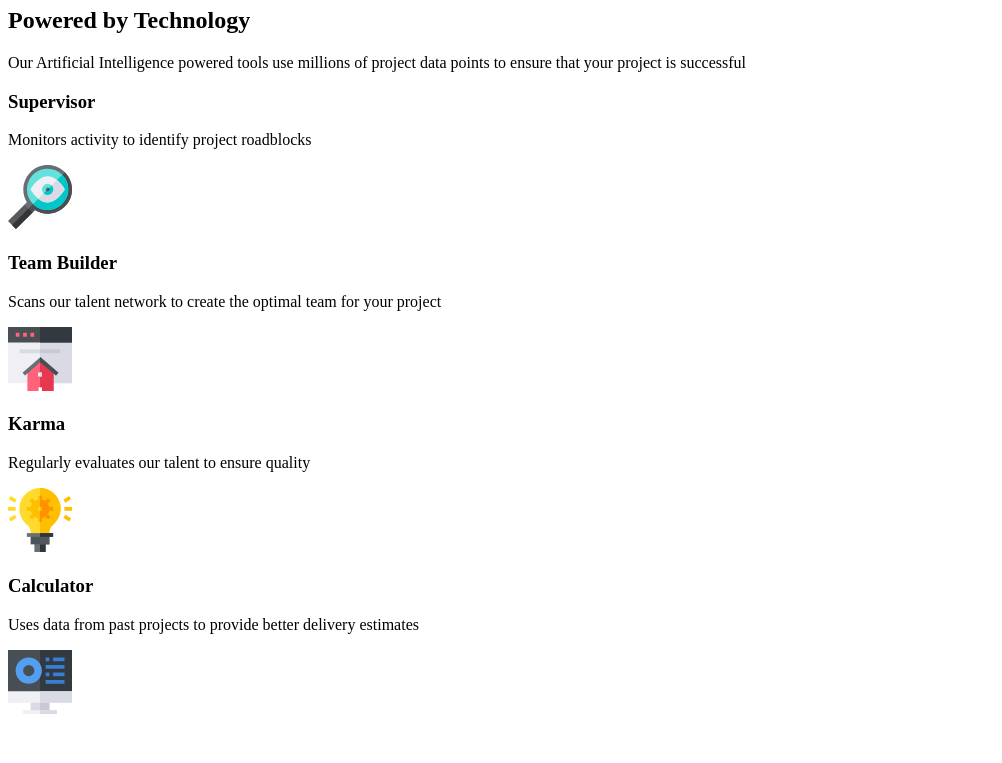
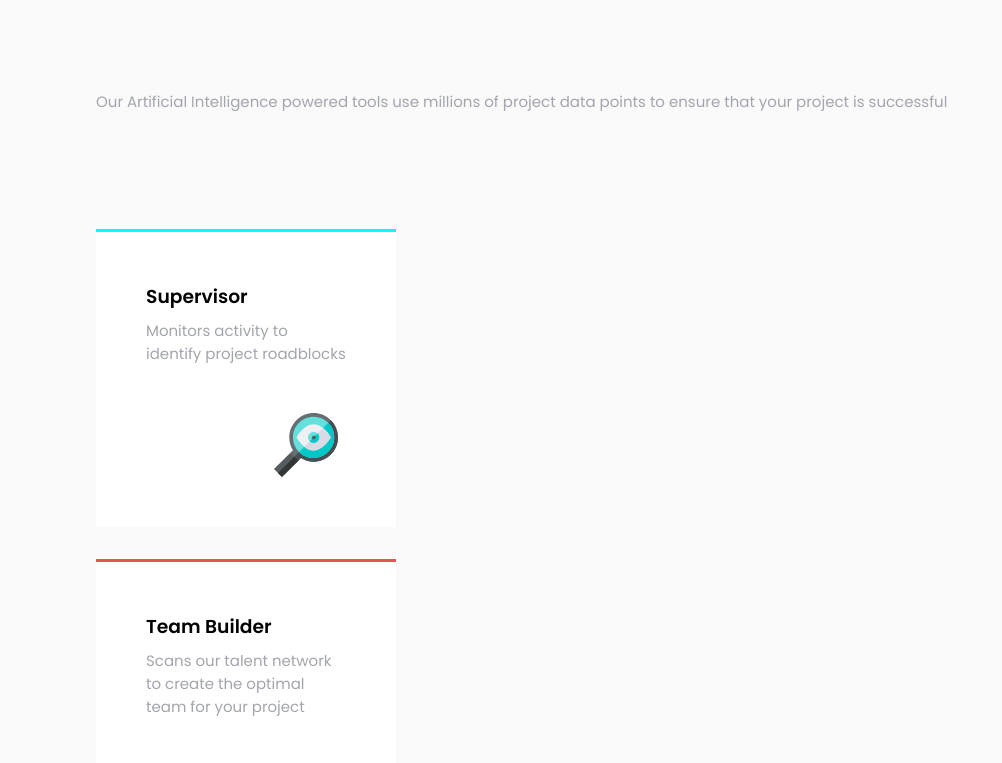
Before and after one commit to JJRenee/four-card-feature, a plain HTML site: page index.html in a window 1280 px wide. Shown: the part 73-836 px from the top of the page, without its empty margins (0-1002 px from the left). Before the commit the page ends 800 px from the top, so only its background shows below. Drawn offline with Linux system fonts and the light colour scheme.

Commit message:
css added

```diff
--- a/index.html
+++ b/index.html
@@ -5,20 +5,28 @@
     <meta http-equiv="X-UA-Compatible" content="IE=edge" />
     <meta name="viewport" content="width=device-width, initial-scale=1.0" />
     <title>Four-card</title>
+    <link rel="preconnect" href="https://fonts.googleapis.com" />
+    <link rel="preconnect" href="https://fonts.gstatic.com" crossorigin />
+    <link
+      href="https://fonts.googleapis.com/css2?family=Poppins:wght@200;400;600&display=swap"
+      rel="stylesheet"
+    />
     <link rel="stylesheet" href="./style.css" />
   </head>
   <body>
+    <div class="tools">
       <h1>Reliable, efficient delivery</h1>
       <h2>Powered by Technology</h2>
-    <p>
+      <p class="data">
         Our Artificial Intelligence powered tools use millions of project data
         points to ensure that your project is successful
       </p>
+    </div>
 
     <div class="team supervisor">
       <h3>Supervisor</h3>
       <p>Monitors activity to identify project roadblocks</p>
-      <img src="./images/icon-supervisor.svg" alt="" />
+      <img src="./images/icon-supervisor.svg" class="icon" alt="" />
     </div>
 
     <div class="team builder">
@@ -26,54 +34,24 @@
       <p>
         Scans our talent network to create the optimal team for your project
       </p>
-      <img src="./images/icon-team-builder.svg" alt="" />
+      <img src="./images/icon-team-builder.svg" class="icon" alt="" />
     </div>
 
     <div class="team karma">
       <h3>Karma</h3>
       <p>Regularly evaluates our talent to ensure quality</p>
-      <img src="./images/icon-karma.svg" alt="" />
+      <img src="./images/icon-karma.svg" class="icon" alt="" />
     </div>
     <div class="team calculator">
       <h3>Calculator</h3>
       <p>Uses data from past projects to provide better delivery estimates</p>
-      <img src="./images/icon-calculator.svg" alt="" />
+      <img src="./images/icon-calculator.svg" class="icon" alt="" />
     </div>
-  </body>
-</html>
-
-<!-- <!DOCTYPE html>
-<html lang="en">
-<head>
-  <meta charset="UTF-8">
-  <meta name="viewport" content="width=device-width, initial-scale=1.0"> displays site properly based on user's device -->
-
-<!-- <link rel="icon" type="image/png" sizes="32x32" href="./images/favicon-32x32.png">
-
-  <title>Frontend Mentor | Four card feature section</title> -->
-
-<!-- Feel free to remove these styles or customise in your own stylesheet 👍 -->
-<!-- <style>
-    .attribution { font-size: 11px; text-align: center; }
-    .attribution a { color: hsl(228, 45%, 44%); }
-  </style>
-</head>
-<body>
-
-
-
-  Karma
-  Regularly evaluates our talent to ensure quality
-
-
-
-
-
-  <footer>
+    <!-- <footer>
       <p class="attribution">
         Challenge by <a href="https://www.frontendmentor.io?ref=challenge" target="_blank">Frontend Mentor</a>.
         Coded by <a href="#">Your Name Here</a>.
       </p>
-  </footer>
+    </footer> -->
   </body>
-</html> -->
+</html>
--- a/style.css
+++ b/style.css
@@ -0,0 +1,83 @@
+* {
+  margin: 0;
+  padding: 0;
+  box-sizing: border-box;
+}
+:root {
+  --red: hsl(0, 78%, 62%);
+  --cyan: hsl(180, 62%, 55%);
+  --orange: hsl(34, 97%, 64%);
+  --blue: hsl(212, 86%, 64%);
+  --very-dark-blue: hsl(234, 12%, 34%);
+  --grayish-blue: hsl(229, 6%, 66%);
+  --very-light-gray: hsl(0, 0%, 98%);
+}
+
+body {
+  background-color: var(--very-light-gray);
+  font-family: "Poppins", sans-serif;
+}
+
+.tools {
+  text-align: center;
+}
+
+h1 {
+  font-size: 1.4rem;
+  margin-bottom: 0.3rem;
+  font-weight: lighter;
+  font-family: "Poppins";
+  color: var(--very-dark-blue);
+}
+
+h2 {
+  /* margin-bottom: 1.3rem; */
+  font-family: sans-serif;
+}
+
+h3 {
+  margin-bottom: 0.5rem;
+}
+
+.data {
+  text-align: justify;
+  padding: 6rem;
+  /* margin-bottom: 4rem; */
+}
+
+.team {
+  display: grid;
+  width: 300px;
+  /* box-shadow: 1rem black; */
+  padding: 50px;
+  margin: 20px;
+  margin-bottom: 2rem;
+  margin-left: 6rem;
+  background-color: white;
+}
+
+p {
+  color: var(--grayish-blue);
+  font-size: 15px;
+}
+
+.supervisor {
+  border-top: 0.2rem solid cyan;
+}
+
+.builder {
+  border-top: 0.2rem solid hsl(0, 78%, 62%);
+}
+
+.karma {
+  border-top: 0.2rem solid hsl(34, 97%, 64%);
+}
+
+.calculator {
+  border-top: 0.2rem solid hsl(212, 86%, 64%);
+}
+
+.icon {
+  margin-left: 8rem;
+  margin-top: 3rem;
+}
```
Lines whose indentation alone changed are shown as unchanged.
